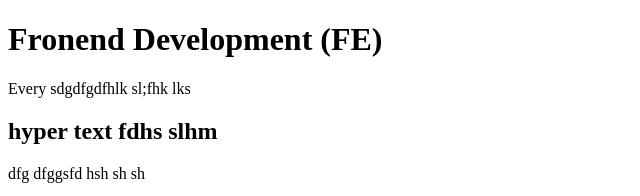
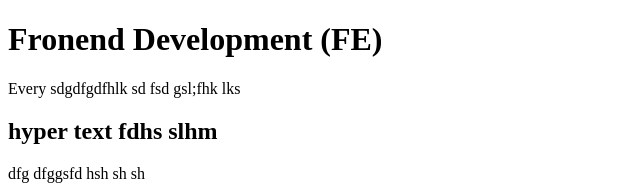
Before and after one commit to MarianVolytskyi/my-page, a plain HTML site: page index.html in a window 1280 px wide. Shown: the top 196 px of the page, 0-640 px from the left. Drawn offline with Linux system fonts and the light colour scheme.

```diff
--- a/index.html
+++ b/index.html
@@ -6,7 +6,7 @@
   </head>
   <body>
     <h1>Fronend Development (FE)</h1>
-    <p>Every sdgdfgdfhlk sl;fhk lks</p>
+    <p>Every sdgdfgdfhlk sd fsd gsl;fhk lks</p>
 
     <h2> hyper text fdhs slhm </h2>
     <p> dfg dfggsfd hsh sh sh </p>
```
